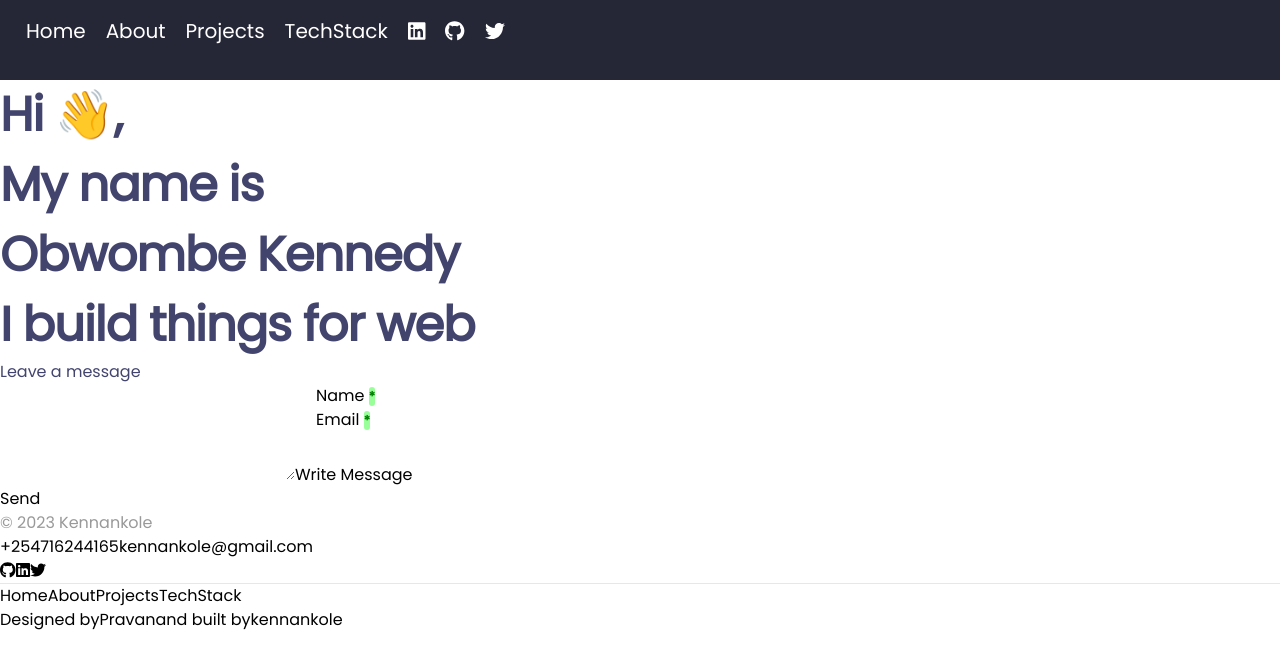
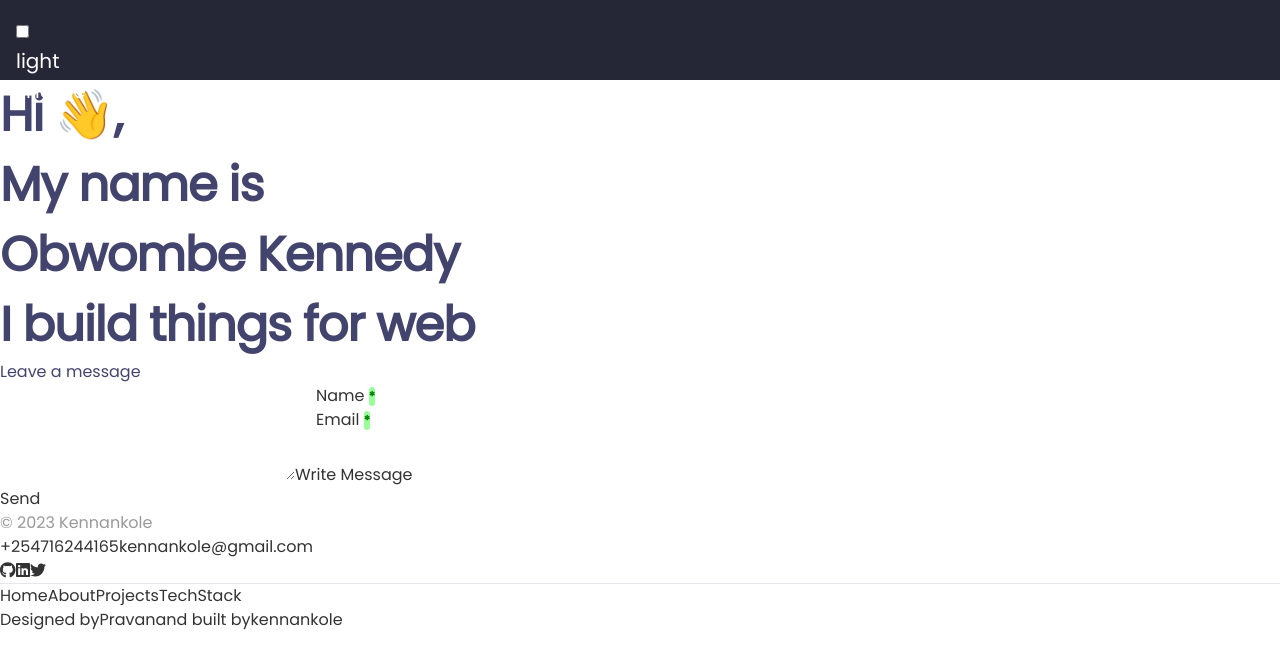
Before and after one commit to kennankole/portfolio, a React (Create React App) app: page / in a window 1280 px wide. Shown: the top 668 px of the page. Built offline with nearby package versions, Linux system fonts and the light colour scheme; what @material-tailwind/react would draw is missing.

Commit message:
Added dark/light mode animation for desktop

```diff
--- a/package.json
+++ b/package.json
@@ -18,6 +18,8 @@
     "axios": "^1.4.0",
     "enzyme": "^3.11.0",
     "enzyme-to-json": "^3.6.2",
+    "flowbite": "^1.6.5",
+    "flowbite-react": "^0.4.4",
     "prop-types": "^15.8.1",
     "react": "^18.2.0",
     "react-dom": "^18.2.0",
--- a/src/App.css
+++ b/src/App.css
@@ -104,3 +104,12 @@
     line-height: 70px;
   }
 }
+
+.dark {
+  background-color: #333;
+  color: #fff;
+}
+.light {
+  background-color: #fff;
+  color: #333;
+}
--- a/src/features/Home.js
+++ b/src/features/Home.js
@@ -1,4 +1,3 @@
-// import profile from '../images/profile-pic.png';
 import ContactForm from './contact/ContactForm';
 
 const Home = () => (
--- /dev/null
+++ b/src/features/darkMode/darkMode.js
@@ -0,0 +1,20 @@
+import { useState, useEffect } from 'react';
+import { Switch } from '@material-tailwind/react';
+
+const DarkModeToggle = () => {
+  const [theme, setTheme] = useState('light');
+  const toggleTheme = () => {
+    if (theme === 'light') {
+      setTheme('dark');
+    } else {
+      setTheme('light');
+    }
+  };
+  useEffect(() => {
+    document.body.className = theme;
+  }, [theme]);
+  return (
+    <Switch onClick={toggleTheme} label={theme} />
+  );
+};
+export default DarkModeToggle;
--- a/src/features/navigation/MobileNavLinks.js
+++ b/src/features/navigation/MobileNavLinks.js
@@ -1,11 +1,12 @@
 import { NavLink, Link } from 'react-router-dom';
 import { FontAwesomeIcon } from '@fortawesome/react-fontawesome';
 import { faGithub, faLinkedin, faTwitter } from '@fortawesome/free-brands-svg-icons';
-// eslint-disable-next-line import/no-extraneous-dependencies
 import PropTypes from 'prop-types';
+import DarkModeToggle from '../darkMode/darkMode';
 
 const MobileNavLinks = ({ props }) => (
   <>
+    <DarkModeToggle />
     <NavLink
       to="/"
       exact
--- a/src/features/navigation/MobileNavigation.js
+++ b/src/features/navigation/MobileNavigation.js
@@ -1,4 +1,3 @@
-/* eslint-disable import/no-extraneous-dependencies */
 import { CgMenu, CgClose } from 'react-icons/cg';
 import { useState } from 'react';
 import MobileNavLinks from './MobileNavLinks';
--- a/src/features/navigation/NavLinks.js
+++ b/src/features/navigation/NavLinks.js
@@ -1,11 +1,12 @@
 import { NavLink } from 'react-router-dom';
 import { FontAwesomeIcon } from '@fortawesome/react-fontawesome';
 import { faGithub, faLinkedin, faTwitter } from '@fortawesome/free-brands-svg-icons';
-// eslint-disable-next-line import/no-extraneous-dependencies
+import DarkModeToggle from '../darkMode/darkMode';
 
 const NavLinks = () => (
   <div>
     <div>
+      <DarkModeToggle className="link-item" />
       <NavLink
         to="/"
         exact
--- a/tailwind.config.js
+++ b/tailwind.config.js
@@ -6,6 +6,7 @@ module.exports = withMT({
     './src/**/*.{js,jsx,ts,tsx}',
     'path-to-your-node_modules/@material-tailwind/react/components/**/*.{js,ts,jsx,tsx}',
     'path-to-your-node_modules/@material-tailwind/react/theme/components/**/*.{js,ts,jsx,tsx}',
+    'node_modules/flowbite-react/**/*.{js,jsx,ts,tsx}',
   ],
   theme: {
     extend: {
@@ -25,5 +26,8 @@ module.exports = withMT({
       large: '15px',
     },
   },
-  plugins: [],
+  plugins: [
+    // eslint-disable-next-line global-require
+    require('flowbite/plugin'),
+  ],
 });
```
Also changed, not shown: 1 other file (tests, documents, lock files or other folders).
